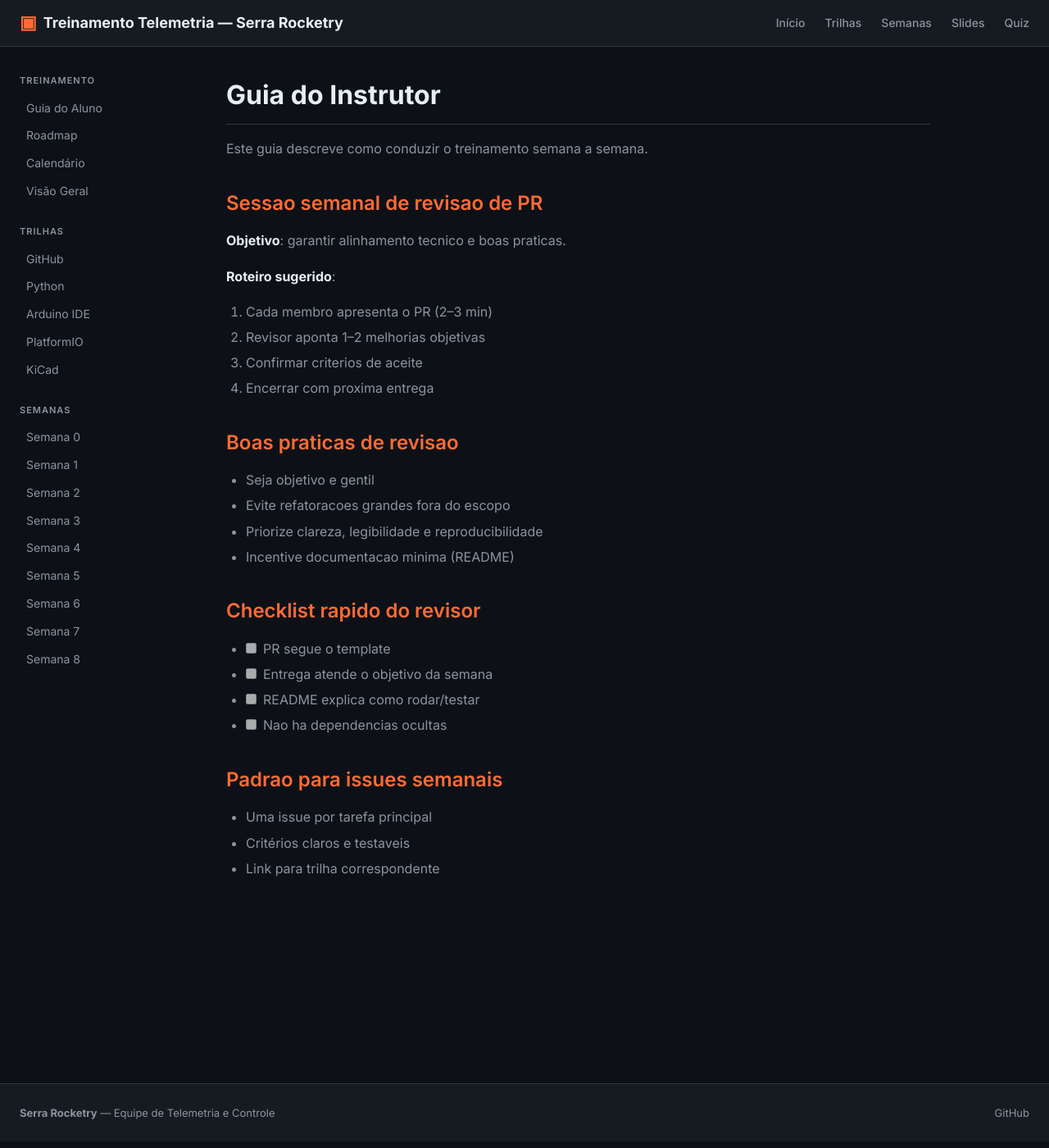
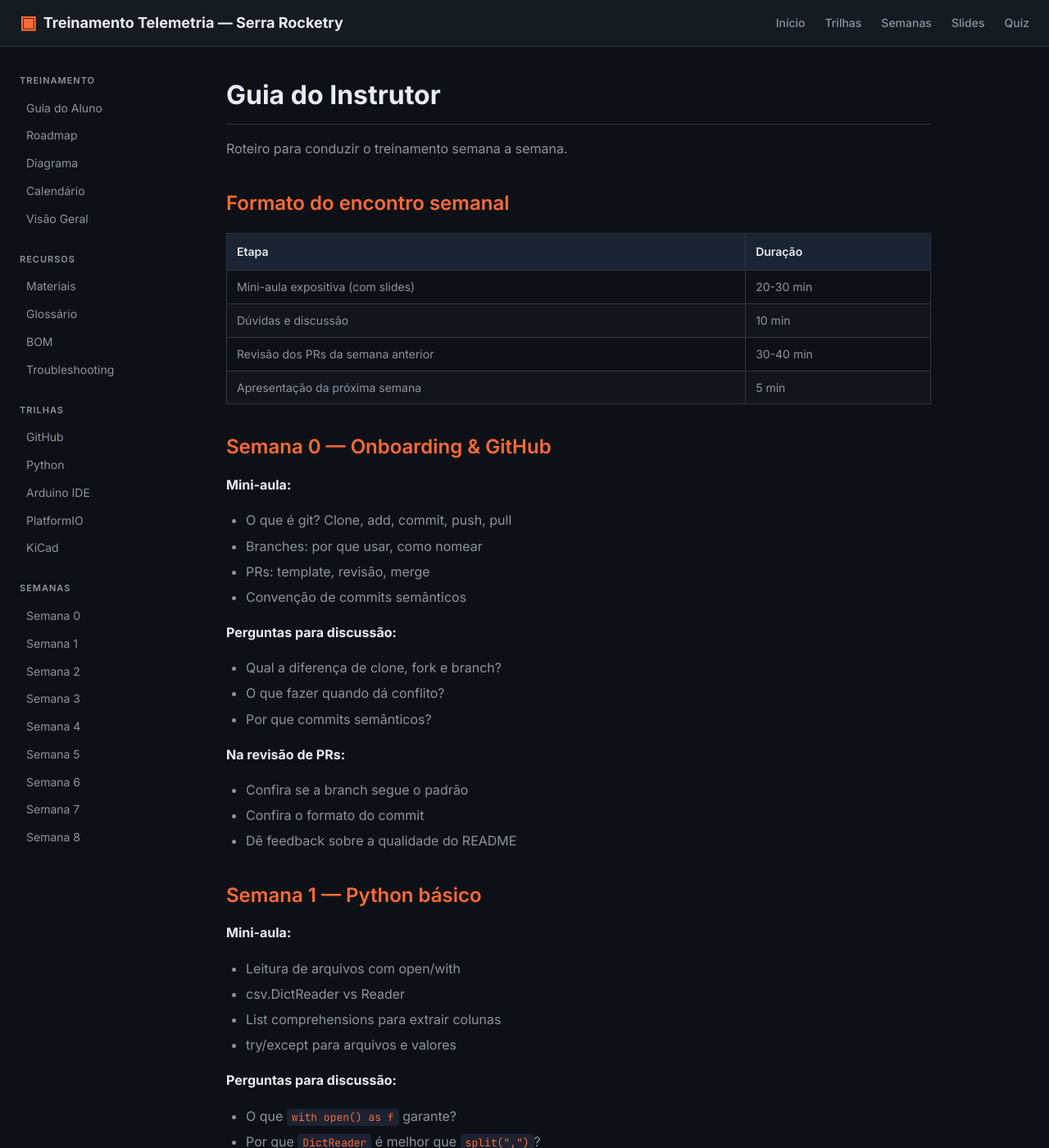
Before and after one commit to ViniciusCMB/telemetry-trainee-program, a Jekyll site: the page built from docs/guia-instrutor.md, in a window 1280 px wide and 1400 px high. Shown: the whole window at 82% size. Built offline with Jekyll 4.4.1, drawn with Linux system fonts in a browser that asks for light colours; our own code applies the rules of GitHub Pages for plain Markdown files; some of the changed text lies outside the part shown.

Commit message:
feat: adiciona BOM, glossario, troubleshooting, materiais, issue templates, diagrama, guia do instrutor

```diff
--- a/_layouts/default.html
+++ b/_layouts/default.html
@@ -33,8 +33,18 @@
         <ul>
           <li><a href="{{ '/docs/guia-do-aluno' | relative_url }}">Guia do Aluno</a></li>
           <li><a href="{{ '/docs/roadmap-8-semanas' | relative_url }}">Roadmap</a></li>
+          <li><a href="{{ '/docs/diagrama-semanas' | relative_url }}">Diagrama</a></li>
           <li><a href="{{ '/docs/calendario' | relative_url }}">Calendário</a></li>
           <li><a href="{{ '/docs/visao-geral' | relative_url }}">Visão Geral</a></li>
+        </ul>
+      </div>
+      <div class="sidebar-section">
+        <h3>Recursos</h3>
+        <ul>
+          <li><a href="{{ '/docs/materiais-consulta' | relative_url }}">Materiais</a></li>
+          <li><a href="{{ '/docs/glossario' | relative_url }}">Glossário</a></li>
+          <li><a href="{{ '/docs/bom' | relative_url }}">BOM</a></li>
+          <li><a href="{{ '/docs/troubleshooting' | relative_url }}">Troubleshooting</a></li>
         </ul>
       </div>
       <div class="sidebar-section">
--- a/docs/guia-instrutor.md
+++ b/docs/guia-instrutor.md
@@ -1,34 +1,167 @@
 # Guia do Instrutor
 
-Este guia descreve como conduzir o treinamento semana a semana.
+Roteiro para conduzir o treinamento semana a semana.
 
-## Sessao semanal de revisao de PR
+## Formato do encontro semanal
 
-**Objetivo**: garantir alinhamento tecnico e boas praticas.
+| Etapa | Duração |
+|---|---|
+| Mini-aula expositiva (com slides) | 20-30 min |
+| Dúvidas e discussão | 10 min |
+| Revisão dos PRs da semana anterior | 30-40 min |
+| Apresentação da próxima semana | 5 min |
 
-**Roteiro sugerido**:
+## Semana 0 — Onboarding & GitHub
 
-1. Cada membro apresenta o PR (2–3 min)
-2. Revisor aponta 1–2 melhorias objetivas
-3. Confirmar criterios de aceite
-4. Encerrar com proxima entrega
+**Mini-aula:**
+- O que é git? Clone, add, commit, push, pull
+- Branches: por que usar, como nomear
+- PRs: template, revisão, merge
+- Convenção de commits semânticos
 
-## Boas praticas de revisao
+**Perguntas para discussão:**
+- Qual a diferença de clone, fork e branch?
+- O que fazer quando dá conflito?
+- Por que commits semânticos?
 
-- Seja objetivo e gentil
-- Evite refatoracoes grandes fora do escopo
-- Priorize clareza, legibilidade e reproducibilidade
-- Incentive documentacao minima (README)
+**Na revisão de PRs:**
+- Confira se a branch segue o padrão
+- Confira o formato do commit
+- Dê feedback sobre a qualidade do README
 
-## Checklist rapido do revisor
+## Semana 1 — Python básico
+
+**Mini-aula:**
+- Leitura de arquivos com open/with
+- csv.DictReader vs Reader
+- List comprehensions para extrair colunas
+- try/except para arquivos e valores
+
+**Perguntas para discussão:**
+- O que `with open() as f` garante?
+- Por que `DictReader` é melhor que `split(",")`?
+
+**Na revisão:**
+- Tratou arquivo inexistente?
+- Tratou CSV vazio?
+- Usou `sys.argv` para o caminho?
+
+## Semana 2 — Python aplicado
+
+**Mini-aula:**
+- Parsing de strings: split, strip, validação
+- Separação de responsabilidades: parser vs validador
+- Tipos de erro: formato vs conteúdo
+
+**Perguntas para discussão:**
+- Por que parser e validador são funções separadas?
+- O que é um pacote corrompido?
+
+**Na revisão:**
+- Parser rejeita formatos inválidos sem crash?
+- Validador cobre todos os campos?
+- Estatísticas no final?
+
+## Semana 3 — Arduino IDE
+
+**Mini-aula:**
+- GPIO: pinMode, digitalWrite, analogWrite
+- I2C: endereços, SDA/SCL, pull-ups
+- Serial: baud rate, print vs write
+- millis() sem delay
+
+**Perguntas para discussão:**
+- Por que `delay()` atrapalha a taxa de amostragem?
+- O que acontece se o I2C não tiver pull-up?
+
+**Na revisão:**
+- Taxa de 20 Hz consistente?
+- LED pisca independente?
+- Formato do pacote correto?
+
+## Semana 4 — PlatformIO
+
+**Mini-aula:**
+- Estrutura de projeto PlatformIO
+- platformio.ini: ambientes, lib_deps, build_flags
+- Testes nativos com Unity
+- Header-only libraries
+
+**Perguntas para discussão:**
+- Por que manter lib/ sem dependência Arduino?
+- Quando usar build_flags vs #define?
+
+**Na revisão:**
+- Build sem erros?
+- Testes nativos passam?
+- Organização correta das pastas?
+
+## Semana 5 — Integração
+
+**Mini-aula:**
+- Comunicação serial bidirecional
+- Buffer serial e overflow
+- Robustez: tratar desconexão, linha corrompida
+
+**Perguntas para discussão:**
+- O que acontece se o Python ler mais devagar que o Arduino envia?
+- Como garantir que o CSV não corrompa?
+
+**Na revisão:**
+- Pipeline roda 5+ min sem perder pacotes?
+- Parser reaproveitado da Semana 2?
+- CSV limpo + log de erros separado?
+
+## Semana 6 — KiCad
+
+**Mini-aula:**
+- Eeschema: símbolos, fios, labels, ERC
+- Pcbnew: posicionamento, roteamento, GND plane
+- BOM e exportação
+
+**Perguntas para discussão:**
+- O que o ERC verifica?
+- Por que usar PWR_FLAG?
+
+**Na revisão:**
+- ERC sem erros críticos?
+- Pull-ups I2C presentes?
+- PDF exportado?
+
+## Semana 7 — Projetos reais
+
+**Mini-aula:**
+- Arquitetura do Flight Computer
+- Arquitetura do Helike
+- Onde cada semana se aplica
+
+**Perguntas para discussão:**
+- Quais componentes são comuns entre FC e Helike?
+- O que muda na estratégia de logging entre foguete e satélite?
+
+**Na revisão:**
+- Resumos mostram entendimento da arquitetura?
+- Mapa conceitual conecta semanas aos projetos?
+
+## Semana 8 — Capstone
+
+**Mini-aula:**
+- Revisão geral dos conceitos
+- Expectativas para projetos reais
+- Próximos passos
+
+**Avaliação:**
+| Critério | Peso |
+|---|---|
+| Pipeline funcional | 40% |
+| Qualidade do código | 25% |
+| Documentação | 20% |
+| Organização | 15% |
+
+## Checklist rápido do revisor
 
 - [ ] PR segue o template
-- [ ] Entrega atende o objetivo da semana
-- [ ] README explica como rodar/testar
-- [ ] Nao ha dependencias ocultas
-
-## Padrao para issues semanais
-
-- Uma issue por tarefa principal
-- Critérios claros e testaveis
-- Link para trilha correspondente
+- [ ] Commits com tipos semânticos
+- [ ] Entrega atende o objetivo
+- [ ] README explica como reproduzir
+- [ ] Código organizado e legível
```
Also changed, not shown: docs/bom.md (added, +42 -0 lines), docs/diagrama-semanas.md (added, +58 -0 lines), docs/glossario.md (added, +125 -0 lines), docs/index.md (+7 -3 lines), docs/materiais-consulta.md (added, +45 -0 lines), docs/trilhas/README.md (+4 -1 lines), docs/troubleshooting.md (added, +150 -0 lines), .github/ISSUE_TEMPLATE/config.yml (added), .github/ISSUE_TEMPLATE/duvida.yml (added), .github/ISSUE_TEMPLATE/semana.yml (added).
